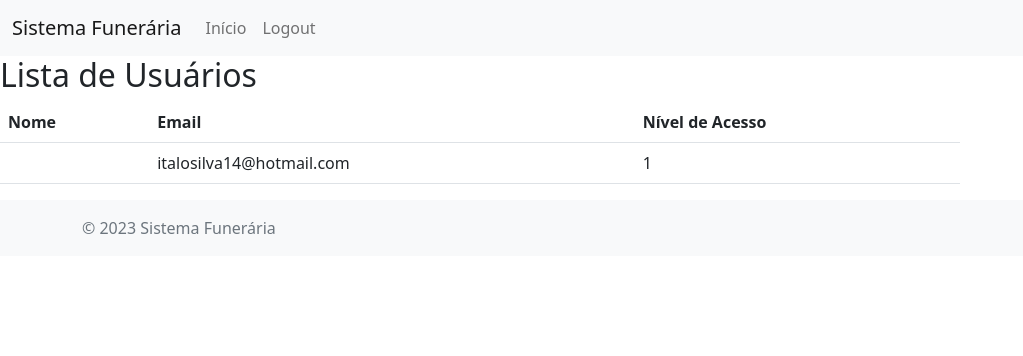
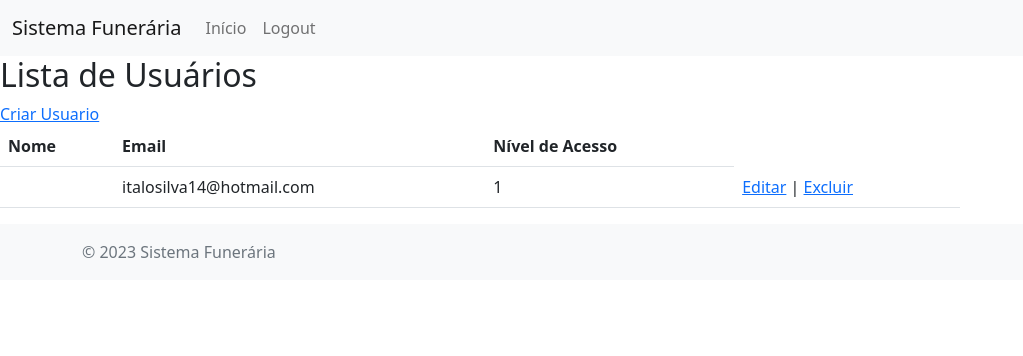
Before and after one commit to italosilva18/funeraria, a Django app: page /lista_usuarios/ in a window 1280 px wide. Shown: the top 356 px of the page, without its empty margins (0-1023 px from the left). Run offline with Django 4.2, Linux system fonts and the light colour scheme; a user stored in the database is signed in; data comes from the database, SQL or seed files in the repository; both versions use the stored data as it was after the commit; tables that the repository leaves empty hold one stand-in row (values such as "Sample post"); some libraries are stand-ins or nearby versions.

Commit message:
Mudança na estrutura

```diff
--- a/sistema_funeraria/templates/sistema_funeraria/plano/lista_planos.html
+++ b/sistema_funeraria/templates/sistema_funeraria/plano/lista_planos.html
@@ -2,6 +2,7 @@
 
 {% block content %}
   <h2>Lista de Planos Funerários</h2>
+  <a href="{% url 'sistema_funeraria:criar_plano' %}">Criar Plano</a>
   <table class="table">
     <thead>
       <tr>
@@ -17,6 +18,10 @@
           <td>{{ plano.nome }}</td>
           <td>{{ plano.descricao }}</td>
           <td>{{ plano.valor }}</td>
+          <td>
+            <a href="{% url 'sistema_funeraria:editar_plano' plano.id %}">Editar</a> |
+            <a href="{% url 'sistema_funeraria:excluir_plano' plano.id %}">Excluir</a>
+        </td>
           <td>
             <ul>
               {% for produto_servico in plano.produtos_servicos.all %}
--- a/sistema_funeraria/templates/sistema_funeraria/lista_usuarios.html
+++ b/sistema_funeraria/templates/sistema_funeraria/usuarios/lista_usuarios.html
@@ -2,6 +2,7 @@
 
 {% block content %}
   <h2>Lista de Usuários</h2>
+  <a href="{% url 'sistema_funeraria:criar_usuarios' %}">Criar Usuario</a>
   <table class="table">
     <thead>
       <tr>
@@ -16,6 +17,10 @@
           <td>{{ usuario.user.first_name }} {{ usuario.user.last_name }}</td>
           <td>{{ usuario.user.email }}</td>
           <td>{{ usuario.nivel_acesso }}</td>
+          <td>
+            <a href="{% url 'sistema_funeraria:editar_usuarios' usuarios.id %}">Editar</a> |
+            <a href="{% url 'sistema_funeraria:excluir_usuarios' usuarios.id %}">Excluir</a>
+        </td>
         </tr>
       {% empty %}
         <tr>
--- a/sistema_funeraria/urls.py
+++ b/sistema_funeraria/urls.py
@@ -25,6 +25,9 @@ urlpatterns = [
     path('funcionarios/editar/<int:id>/', views.editar_funcionario, name='editar_funcionarios'),
     path('funcionarios/excluir/<int:id>/', views.excluir_funcionario, name='excluir_funcionarios'),
     #Usuario
+    path('usuarios/criar/', views.criar_usuarios, name='criar_usuarios'),
+    path('usuarios/editar/<int:id>/', views.editar_usuarios, name='editar_usuarios'),
+    path('usuarios/excluir/<int:id>/', views.excluir_usuarios, name='excluir_usuarios'),
     #Planos
     path('plano/criar/', views.criar_plano, name='criar_plano'),
     path('plano/editar/<int:id>/', views.editar_plano, name='editar_plano'),
--- a/sistema_funeraria/views.py
+++ b/sistema_funeraria/views.py
@@ -1,13 +1,13 @@
 from django.shortcuts import render, redirect, get_object_or_404
 from django.views import View
 from django.views.generic.list import ListView
-from .models import Cliente, Funcionario, Usuario, PlanoFunerario, ProdutoServico, Orcamento, Contato
+from .models import Cliente, Funcionario, Usuario, PlanoFunerario, ProdutoServico, Orcamento
 from django.contrib.auth import authenticate, login, logout
 from django.contrib.auth.forms import AuthenticationForm
 from django.contrib.auth.mixins import LoginRequiredMixin
 from django.contrib.auth.decorators import login_required
 from django.http import HttpResponseRedirect
-from .forms import ClienteForm, ContatoForm, FuncionarioForm, PlanoForm
+from .forms import ClienteForm, ContatoForm, FuncionarioForm, PlanoForm, UsuarioForm
 
 
 def error_404(request, exception):
@@ -125,16 +125,46 @@ def excluir_funcionario(request, id):
 
 
 
+#usuarios
 class lista_usuariosView(LoginRequiredMixin, ListView):
     model = Usuario
-    template_name = 'sistema_funeraria/lista_usuarios.html'
+    template_name = 'sistema_funeraria/usuarios/lista_usuarios.html'
     context_object_name = 'usuarios'
+
+def criar_usuarios(request):
+    if request.method == "POST":
+        form = UsuarioForm(request.POST)
+        if form.is_valid():
+            usuario = form.save()
+            return redirect('sistema_funeraria:lista_usuarios')
+    else:
+        form = UsuarioForm()
+    return render(request, 'sistema_funeraria/usuarios/criar_usuario.html', {'form': form})
+
+def editar_usuarios(request, id):
+    usuario = get_object_or_404(Usuario, id=id)
+    if request.method == "POST":
+        form = UsuarioForm(request.POST, instance=usuario)
+        if form.is_valid():
+            usuario = form.save()
+            return redirect('sistema_funeraria:lista_usuarios')
+    else:
+        form = UsuarioForm(instance=usuario)
+    return render(request, 'sistema_funeraria/usuarios/editar_usuario.html', {'form': form})
+
+def excluir_usuarios(request, id):
+    usuario = get_object_or_404(Usuario, id=id)
+    if request.method == "POST":
+        usuario.delete()
+        return redirect('sistema_funeraria:lista_usuarios')
+    return render(request, 'sistema_funeraria/usuarios/excluir_usuario.html', {'usuario': usuario})
 
 
 class lista_planosView(LoginRequiredMixin,ListView):
     model = PlanoFunerario
-    template_name = 'sistema_funeraria/lista_planos.html'
+    template_name = 'sistema_funeraria/plano/lista_planos.html'
     context_object_name = 'planos'
+
 
 def criar_plano(request):
     if request.method == "POST":
```
Also changed, not shown: sistema_funeraria/forms.py (+16 -1 lines), sistema_funeraria/templates/sistema_funeraria/usuarios/criar_usuario.html (added, +9 -0 lines), sistema_funeraria/templates/sistema_funeraria/usuarios/editar_usuario.html (added, +9 -0 lines), sistema_funeraria/templates/sistema_funeraria/usuarios/excluir_usuario.html (added, +9 -0 lines), db.sqlite3.
